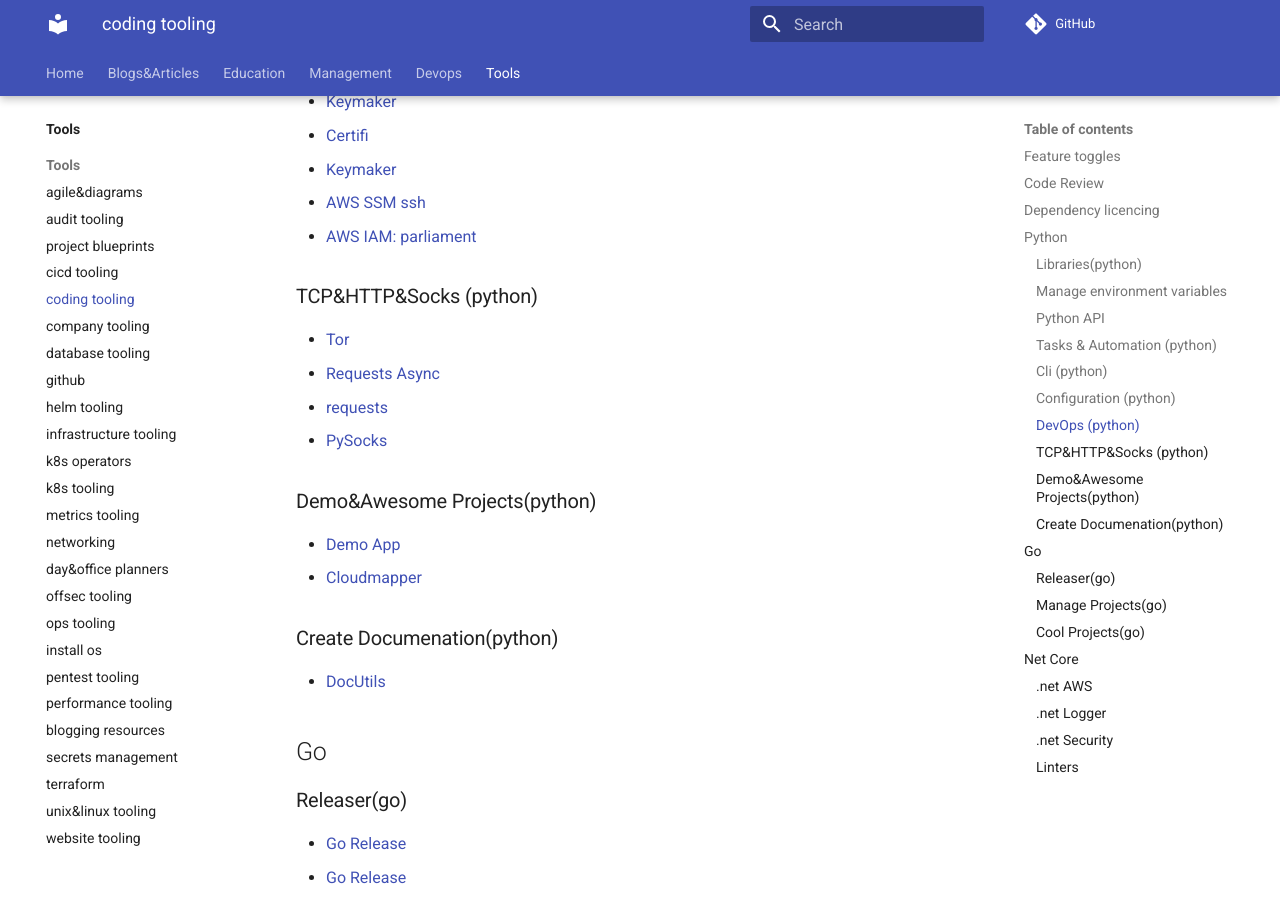
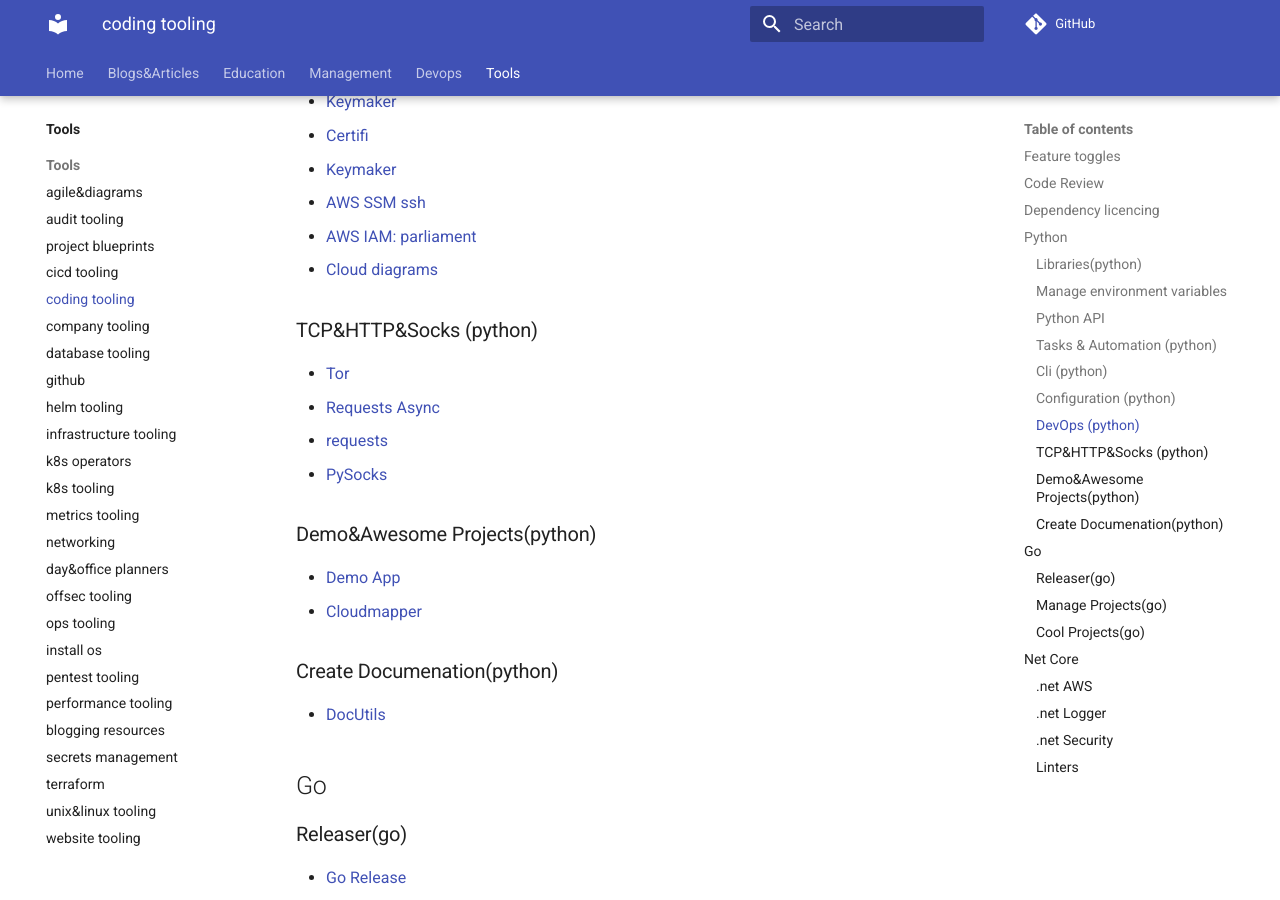
Before and after one commit to ivankatliarchuk/knowledge-base, an MkDocs documentation site: the page built from docs/tools/coding.md, in a window 1280 px wide and 900 px high, scrolled down 1919 px. Built offline with MkDocs 1.6.1 and Material for MkDocs 9.7.7, drawn with Linux system fonts in a browser that asks for light colours; comment, search, counter and statistics services are not loaded.

Commit message:
docs: python cloud diagrams generation

```diff
--- a/docs/tools/coding.md
+++ b/docs/tools/coding.md
@@ -75,6 +75,7 @@
 - [Keymaker](https://pypi.org/project/keymaker/)
 - [AWS SSM ssh](https://github.com/mludvig/aws-ssm-tools)
 - [AWS IAM: parliament](https://pypi.org/project/parliament/)
+- [Cloud diagrams](https://github.com/mingrammer/diagrams)
 
 ### TCP&HTTP&Socks (python)
 
```
